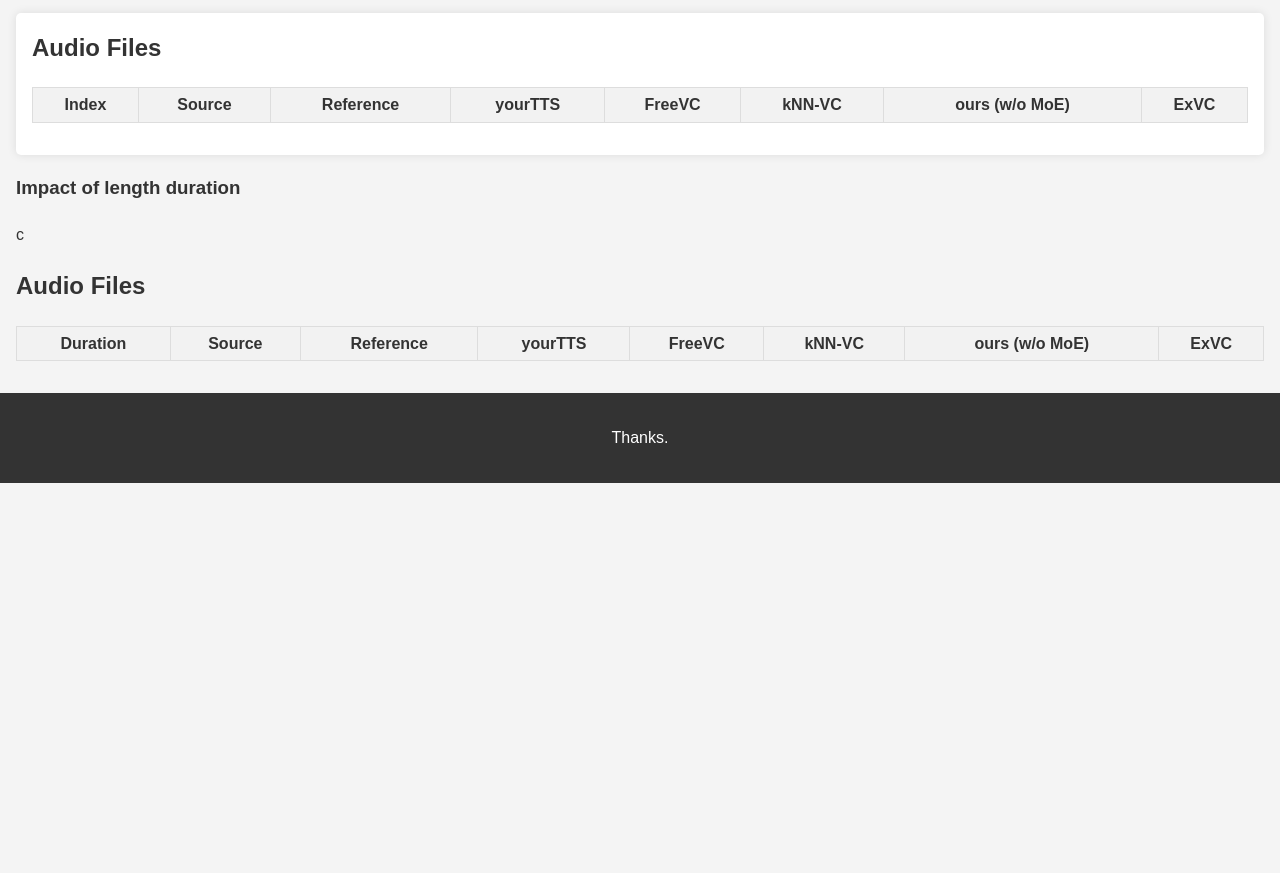
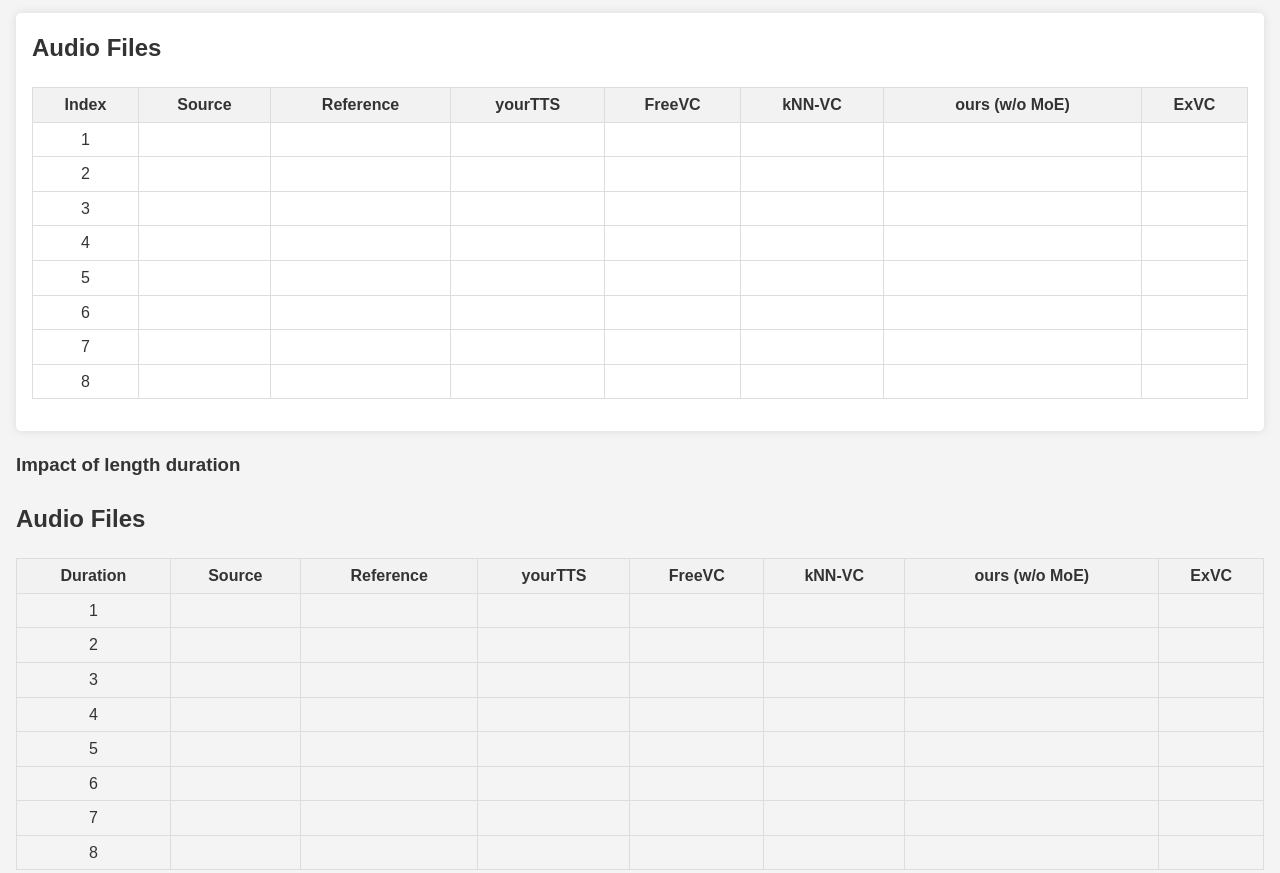
Before and after one commit to TKsavy/exvc, a plain HTML site: page index.html in a window 1280 px wide. Shown: the part 567-1440 px from the top of the page. Before the commit the page ends 1050 px from the top, so only its background shows below. Drawn offline with Linux system fonts and the light colour scheme.

Commit message:
Update index.html

```diff
--- a/index.html
+++ b/index.html
@@ -55,7 +55,7 @@
             </table>
         </section>
 
-        <section> <h3>Impact of length duration </h3></section>c
+        <section> <h3>Impact of length duration </h3></section>
 
         <section id="audio-files-vary">
             <h2>Audio Files</h2>
@@ -248,7 +248,7 @@
                 tbody.appendChild(row);
             }
 
-            const audioFiles = {
+            const audioFiles_vary = {
                 src: ['4018_103416_000003_000004.wav',
                          '4018_103416_000003_000004.wav',
                          '4018_103416_000003_000004.wav',
@@ -294,7 +294,7 @@
 
             };
 
-            const maxFiles_vary = Math.max(...Object.values(audioFiles).map(files => files.length));
+            const maxFiles_vary = Math.max(...Object.values(audioFiles_vary).map(files => files.length));
 
             // Populate the table with index and audio files
             const tbody_vary = document.getElementById('audio-tbody-vary');
@@ -311,7 +311,7 @@
                 // Add audio files
                 Object.keys(audioFiles).forEach(folder => {
                     const cell = document.createElement('td');
-                    const file = audioFiles[folder][i];
+                    const file = audioFiles_vary[folder][i];
                     if (file) {
                         const filePath = `Audios_vary/${folder}/${file}`;
                         const audioContainer = document.createElement('div');
```
